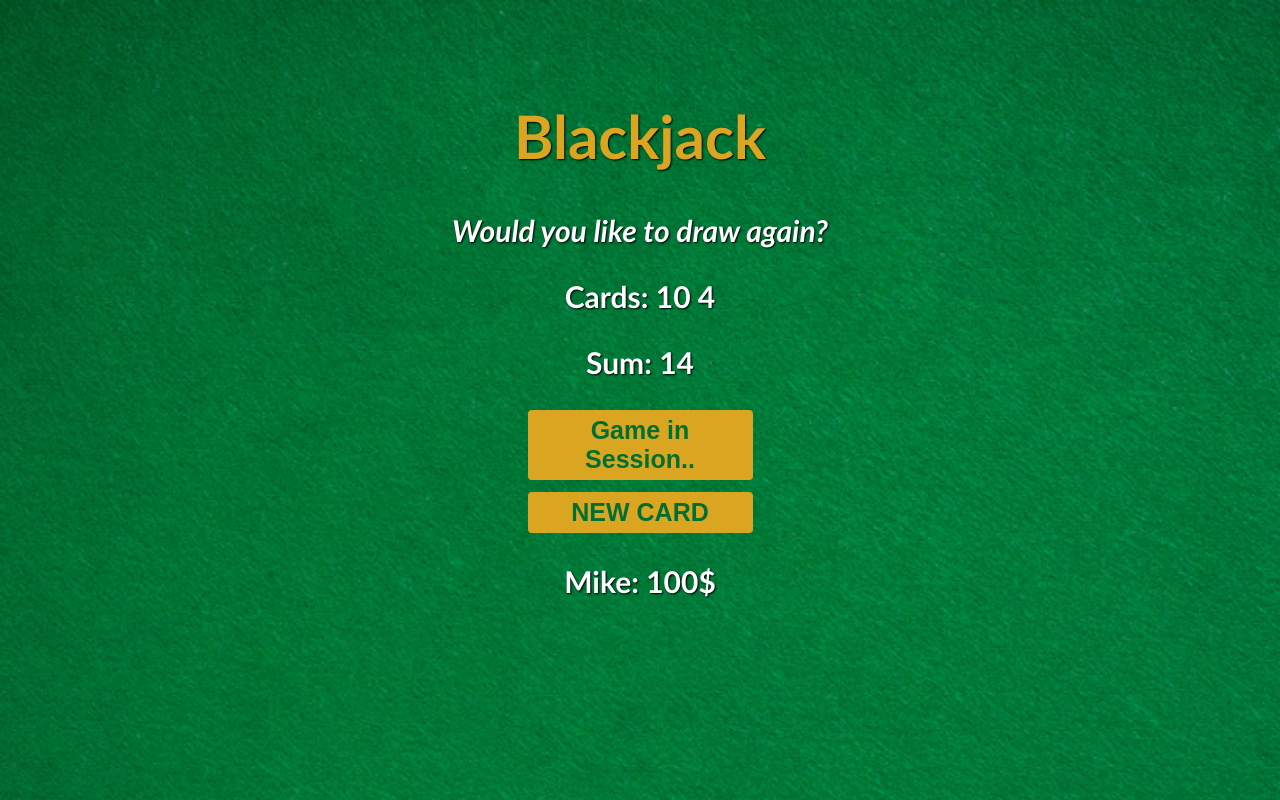
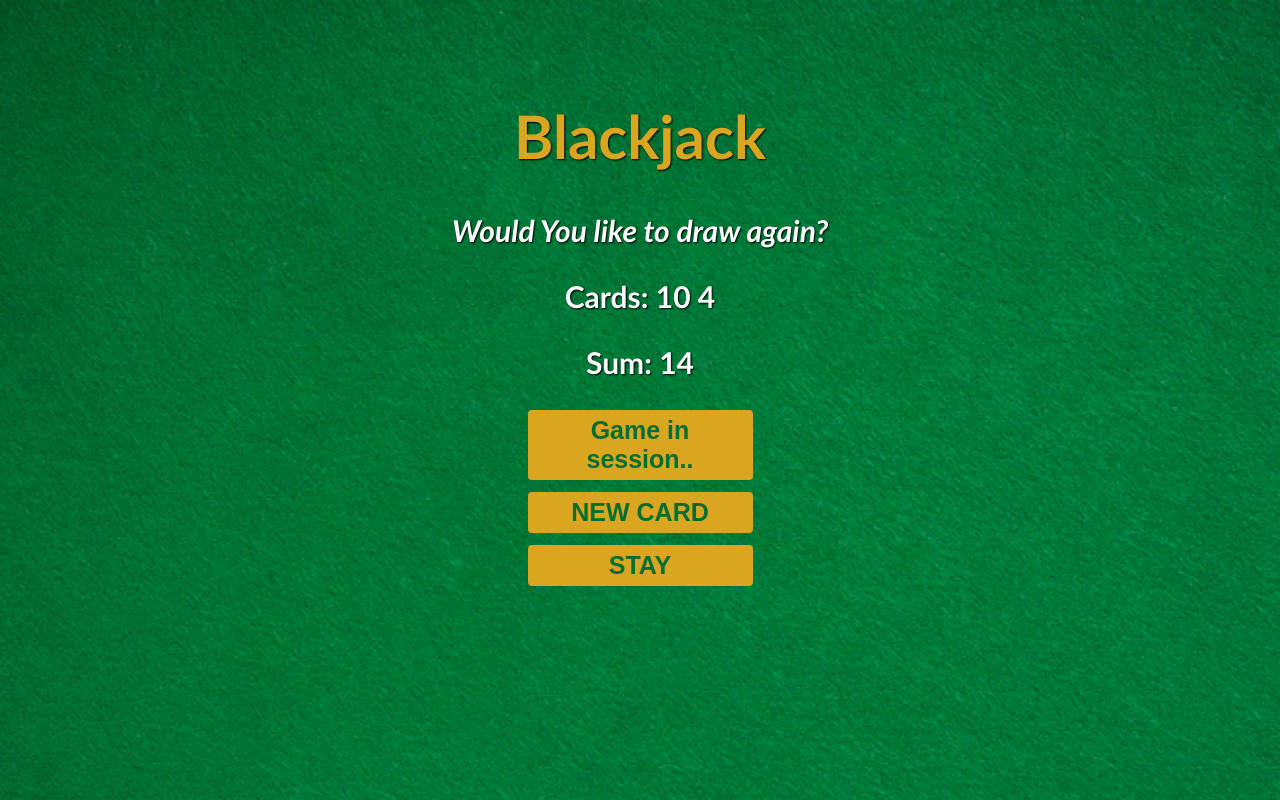
Before and after one commit to Mr-MikeRoss/Blackjack-Game, a plain HTML site: page index.html in a window 1280 px wide. Both pictures are taken after a click on the button "START GAME". Drawn offline with Linux system fonts and the light colour scheme.

Commit message:
Final Version of Blackjack (for now)
Added a dealer function!

```diff
--- a/index.css
+++ b/index.css
@@ -37,3 +37,11 @@ margin: 12px auto;
 #new-card {
     display: none;
 }
+
+#stay-btn {
+    display: none;
+}
+
+.dealer-style {
+    color: goldenrod;
+}
--- a/index.html
+++ b/index.html
@@ -7,8 +7,11 @@
         <p id="message-el">Want to play a round?</p>
         <p id="cards-el">Cards:</p>
         <p id="sum-el">Sum:</p>
+        <p id="dealer-cards" class="dealer-style"></p>
+        <p id="dealer-sum" class="dealer-style"></p>
         <button class="btn-style" id="start-btn" onclick="startGame()">START GAME</button>
         <button class="btn-style" id="new-card" onclick="getNewCard()">NEW CARD</button>
+        <button class="btn-style" id="stay-btn" onclick="showDealerCards()">STAY</button>
         <p id="player"></p>
         <script src="index.js"></script>
     </body>
--- a/index.js
+++ b/index.js
@@ -1,69 +1,106 @@
-//game state
+// //game state
+// let isAlive = false
+// let hasBlackjack = true
+
+// //Dom Interaction
+// let messageEl = document.getElementById("message-el")
+// let cardsEl = document.getElementById("cards-el")
+// let sumEl = document.getElementById("sum-el")
+// let startBtnEl = document.getElementById("start-btn")
+// let newCardBtnEl = document.getElementById("new-card")
+// let playerEl = document.getElementById("player")
+
+// // Global Variables
+// let sum = 0
+// let cards = []
+// let message = ""
+// let player = {
+//     name: "Mike",
+//     chips: 100
+// }
+
+// // functions
+// function startGame() {
+//     if (!isAlive || hasBlackjack) {
+//         let firstCard = getRandomCard()
+//         let secondCard = getRandomCard()
+//         cards = [firstCard, secondCard]
+//         sum = firstCard + secondCard
+//         startBtnEl.textContent = "Game in Session.."
+//         playerEl.textContent = `${player.name}: ${player.chips}$`
+//         renderGame()
+//     } else {}
+// }
+
+// function renderGame() {
+//     isAlive = true
+//     hasBlackjack = false
+//     newCardBtnEl.style.display = "block";
+//     cardsEl.textContent = `Cards: `
+//     for (let i = 0; i < cards.length; i++) {
+//         cardsEl.textContent += `${cards[i]} `
+//     }
+//     sumEl.textContent = `Sum: ${sum}`
+//     if (sum < 21) {
+//         message = "Would you like to draw again?"
+//     } else if ( sum === 21) {
+//         message = "You've got Blackjack!"
+//         hasBlackjack = true
+//         startBtnEl.textContent = "Play Again?"
+//     } else {
+//         message = "You're out of the game."
+//         isAlive = false
+//         startBtnEl.textContent = "Play Again?"
+//     }
+//     messageEl.textContent = message
+// }
+
+// function getNewCard() {
+//     if (isAlive && !hasBlackjack) {
+//         let newCard = getRandomCard()
+//         cards.push(newCard)
+//         sum += newCard
+//         renderGame()
+//     } else {}
+// }
+
+// function getRandomCard() {
+//     let randomCard = Math.floor(Math.random() * 13) + 1
+//     if (randomCard === 1) {
+//         return 11
+//     } else if (randomCard > 10) {
+//         return 10
+//     } else {
+//         return randomCard
+//     }
+// }
+
+// game state
 let isAlive = false
 let hasBlackjack = true
 
-//Dom Interaction
+// DOM
 let messageEl = document.getElementById("message-el")
 let cardsEl = document.getElementById("cards-el")
 let sumEl = document.getElementById("sum-el")
 let startBtnEl = document.getElementById("start-btn")
 let newCardBtnEl = document.getElementById("new-card")
-let playerEl = document.getElementById("player")
+let stayBtnEl = document.getElementById("stay-btn")
+let dealerSumEl = document.getElementById("dealer-sum")
+let dealerCardsEl = document.getElementById("dealer-cards")
 
-// Global Variables
+// global variables
+let cards = []
+let dealerCards = []
 let sum = 0
-let cards = []
+let dealerSum = 0
 let message = ""
 let player = {
     name: "Mike",
-    chips: 100
+    chips: 69
 }
 
-// functions
-function startGame() {
-    if (!isAlive || hasBlackjack) {
-        let firstCard = getRandomCard()
-        let secondCard = getRandomCard()
-        cards = [firstCard, secondCard]
-        sum = firstCard + secondCard
-        startBtnEl.textContent = "Game in Session.."
-        playerEl.textContent = `${player.name}: ${player.chips}$`
-        renderGame()
-    } else {}
-}
-
-function renderGame() {
-    isAlive = true
-    hasBlackjack = false
-    newCardBtnEl.style.display = "block";
-    cardsEl.textContent = `Cards: `
-    for (let i = 0; i < cards.length; i++) {
-        cardsEl.textContent += `${cards[i]} `
-    }
-    sumEl.textContent = `Sum: ${sum}`
-    if (sum < 21) {
-        message = "Would you like to draw again?"
-    } else if ( sum === 21) {
-        message = "You've got Blackjack!"
-        hasBlackjack = true
-        startBtnEl.textContent = "Play Again?"
-    } else {
-        message = "You're out of the game."
-        isAlive = false
-        startBtnEl.textContent = "Play Again?"
-    }
-    messageEl.textContent = message
-}
-
-function getNewCard() {
-    if (isAlive && !hasBlackjack) {
-        let newCard = getRandomCard()
-        cards.push(newCard)
-        sum += newCard
-        renderGame()
-    } else {}
-}
-
+// Game functions
 function getRandomCard() {
     let randomCard = Math.floor(Math.random() * 13) + 1
     if (randomCard === 1) {
@@ -74,3 +111,88 @@ function getRandomCard() {
         return randomCard
     }
 }
+
+function startGame() {
+    if (!isAlive || hasBlackjack) {
+        let firstCard = getRandomCard()
+        let secondCard = getRandomCard()
+        sum = firstCard + secondCard
+        cards = [firstCard, secondCard]
+        let dealerFirstCard = getRandomCard()
+        let dealerSecondCard = getRandomCard()
+        dealerSum = dealerFirstCard + dealerSecondCard
+        dealerCards = [dealerFirstCard, dealerSecondCard]
+        startBtnEl.textContent = "Game in session.."
+        renderGame()
+    } else {}
+}
+
+function renderGame() {
+    isAlive = true
+    hasBlackjack = false
+    dealerCardsEl.textContent = ""
+    dealerSumEl.textContent = ""
+    newCardBtnEl.style.display = "block" ;
+    stayBtnEl.style.display = "block" ;
+    cardsEl.textContent = `Cards: `
+    for (let i = 0; i < cards.length; i++) {
+        cardsEl.textContent += `${cards[i]} `
+    }
+    sumEl.textContent = `Sum: ${sum}`
+    if (sum < 21) {
+        message = "Would You like to draw again?"
+    } else if (sum === 21) {
+        message = "You've got Blackjack!"
+        startBtnEl.textContent = "Play Again?"
+        stayBtnEl.style.display = "none" ;
+        hasBlackjack = true
+    } else {
+        message = "You're out of the game"
+        startBtnEl.textContent = "Play Again?"
+        stayBtnEl.style.display = "none" ;
+        isAlive = false
+    }
+    messageEl.textContent = message
+}
+
+function showDealerCards() {
+    dealerCardsEl.textContent = `Dealer Cards: `
+    for (let i = 0; i < dealerCards.length; i++) {
+        dealerCardsEl.textContent += `${dealerCards[i]} `
+    }
+    dealerSumEl.textContent = `Dealer Sum: ${dealerSum}`
+    if (dealerSum > sum && dealerSum < 21) {
+        isAlive = false
+        message = "Dealer Wins."
+        startBtnEl.textContent = "Play Again?"
+        stayBtnEl.style.display = "none" ;
+    } else if (sum > dealerSum) {
+        message = "You beat the Dealer!"
+        isAlive = false
+        startBtnEl.textContent = "Play Again?"
+        stayBtnEl.style.display = "none" ;
+    } else if (dealerSum > 21) {
+        isAlive = false
+        message = "Dealer broke 21.. You Win!"
+        startBtnEl.textContent = "Play Again?"
+        stayBtnEl.style.display = "none" ;
+    } else {
+        message = "It's a draw."
+        isAlive = false
+        startBtnEl.textContent = "Play Again?"
+        stayBtnEl.style.display = "none" ;
+    }
+    messageEl.textContent = message
+}
+
+function getNewCard() {
+    if (isAlive && !hasBlackjack) {
+        let newCard = getRandomCard()
+        cards.push(newCard)
+        sum += newCard
+        let dealerNewCard = getRandomCard()
+        dealerCards.push(dealerNewCard)
+        dealerSum += dealerNewCard
+        renderGame()
+    } else {}
+}
```
